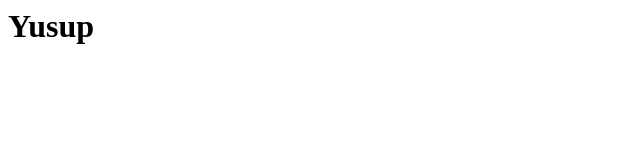
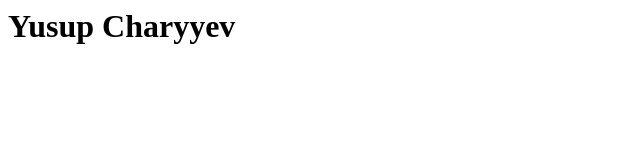
Before and after one commit to yusupcharyyev/yusupcharyyev.github.io, a plain HTML site: page index.html in a window 1280 px wide. Shown: the whole page, without its empty margins (0-640 px from the left). Drawn offline with Linux system fonts and the light colour scheme.

Commit message:
Update index.html

```diff
--- a/index.html
+++ b/index.html
@@ -1 +1 @@
-<h1>Yusup</h1>
+<h1>Yusup Charyyev</h1>
```
